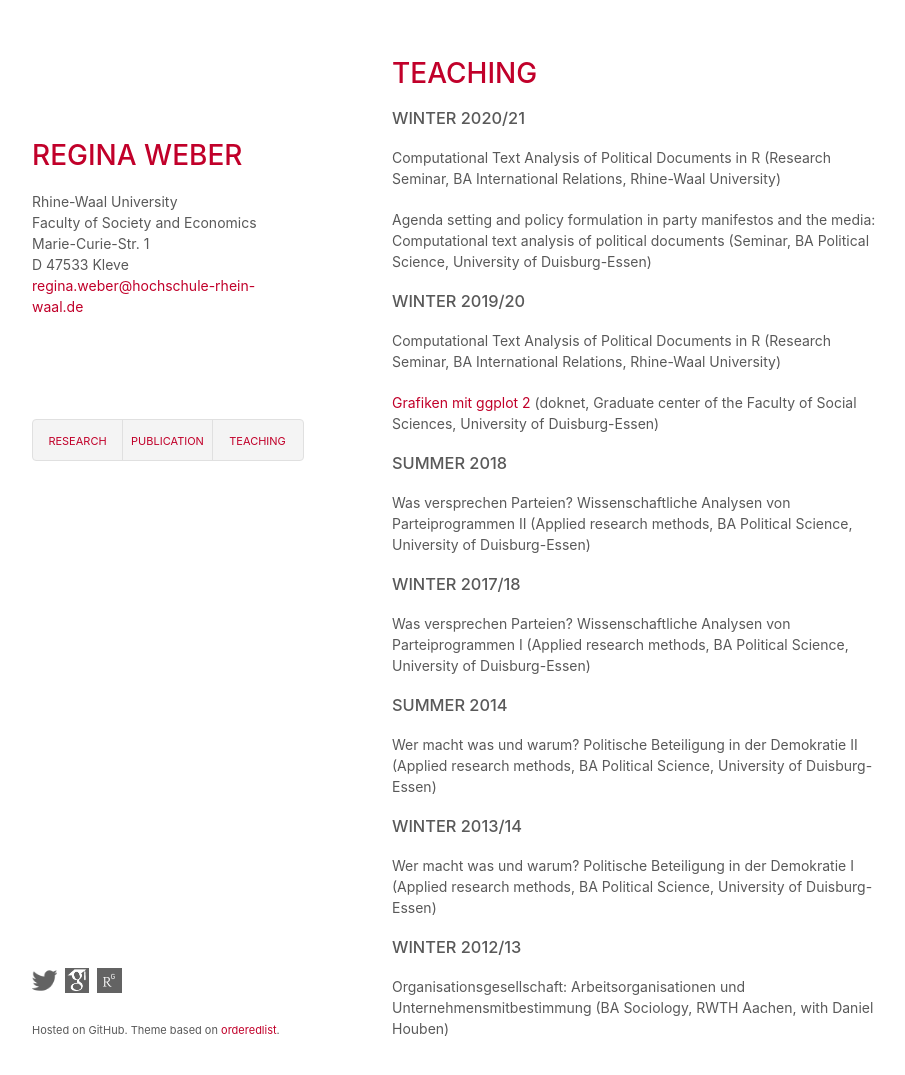
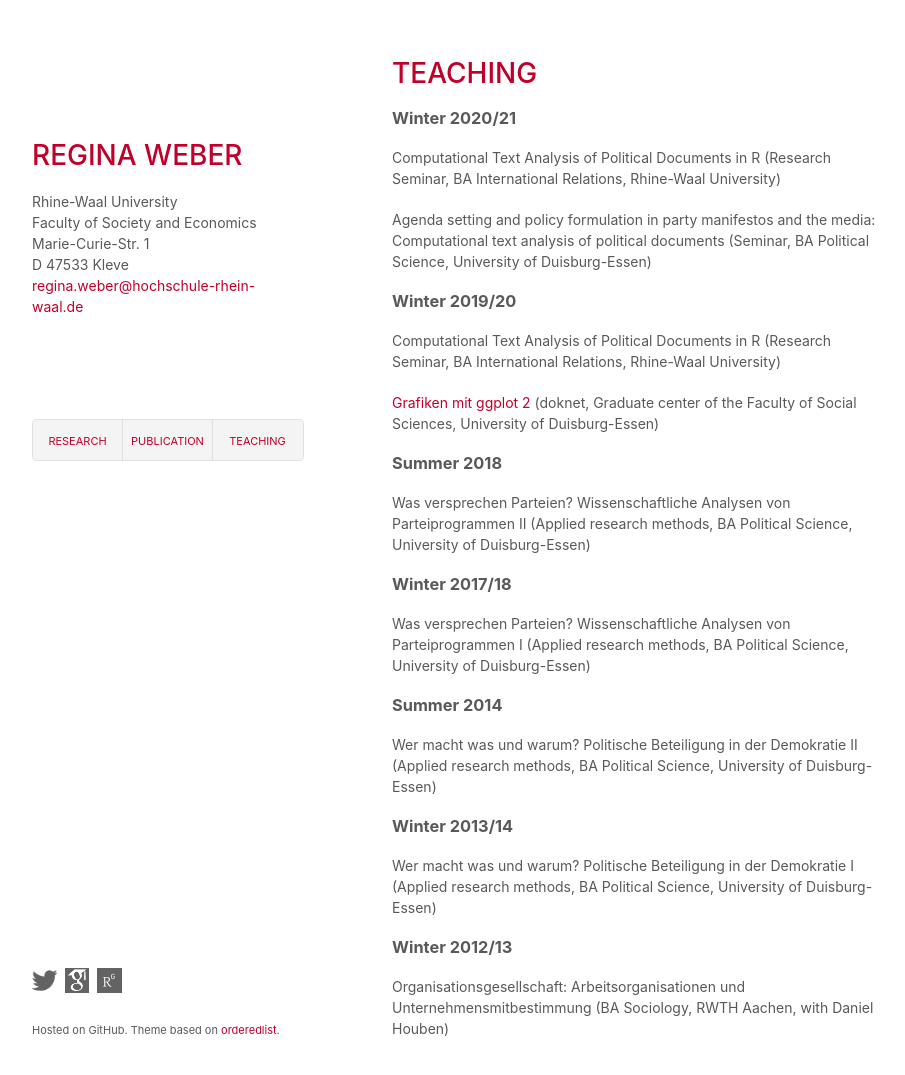
Before and after one commit to robertocabreratapia/robertocabreratapia.github.io, a Jekyll site: the page built from teaching.html, in a window 1280 px wide and 1109 px high. Shown: the top 1075 px of the window, without its empty margins (178-1083 px from the left). Built offline with Jekyll 4.4.1, drawn with Linux system fonts in a browser that asks for light colours.

Commit message:
Update main.css

```diff
--- a/css/main.css
+++ b/css/main.css
@@ -22,6 +22,12 @@ h1 {
   color:#C1002A;
   font-size:28px;
 }
+
+h3 {
+  font-weight: 700;
+  text-transform: none;
+}
+
 
 a {
   color:#121212;
```
